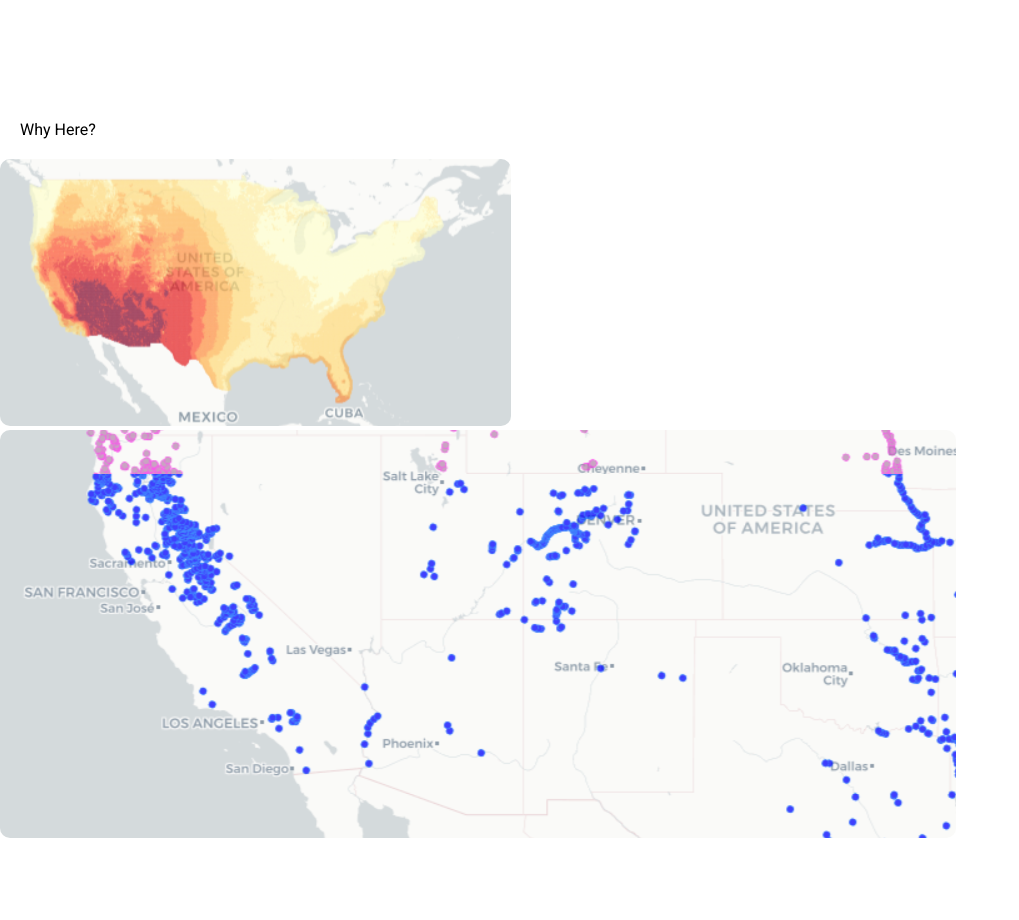
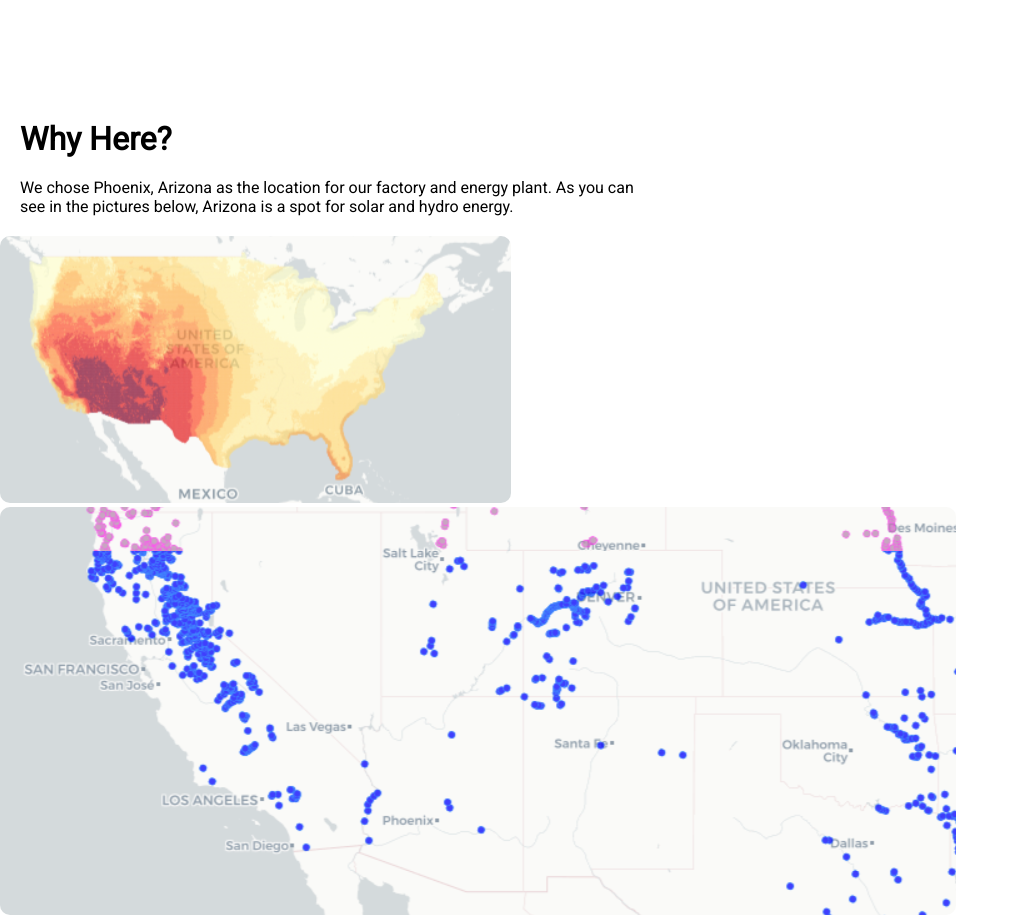
Before and after one commit to shrutinarwaney/solar, a plain HTML site: page factory.html in a window 1280 px wide. Shown: the part 1520-2440 px from the top of the page, without its empty margins (0-1019 px from the left). Drawn offline with nearby package versions, Linux system fonts and the light colour scheme; some packages are replaced by stand-ins of ours.

Commit message:
Update factory.html

```diff
--- a/factory.html
+++ b/factory.html
@@ -108,7 +108,10 @@
 </p>
 	</div>
 	<div class="content ct" id="ct3" onload="displayMap()">
-		<p>Why Here?</p>
+		<h1>Why Here?</h1>
+		<p>
+		We chose Phoenix, Arizona as the location for our factory and energy plant. As you can see in the pictures below, Arizona is a spot for solar and hydro energy.
+		</p>
 		<img src="thermal.PNG">
 		<img src="hydropower.PNG">
 		<div id="map_canvas" style="width: 640px; height:480px;" > </div>
```
